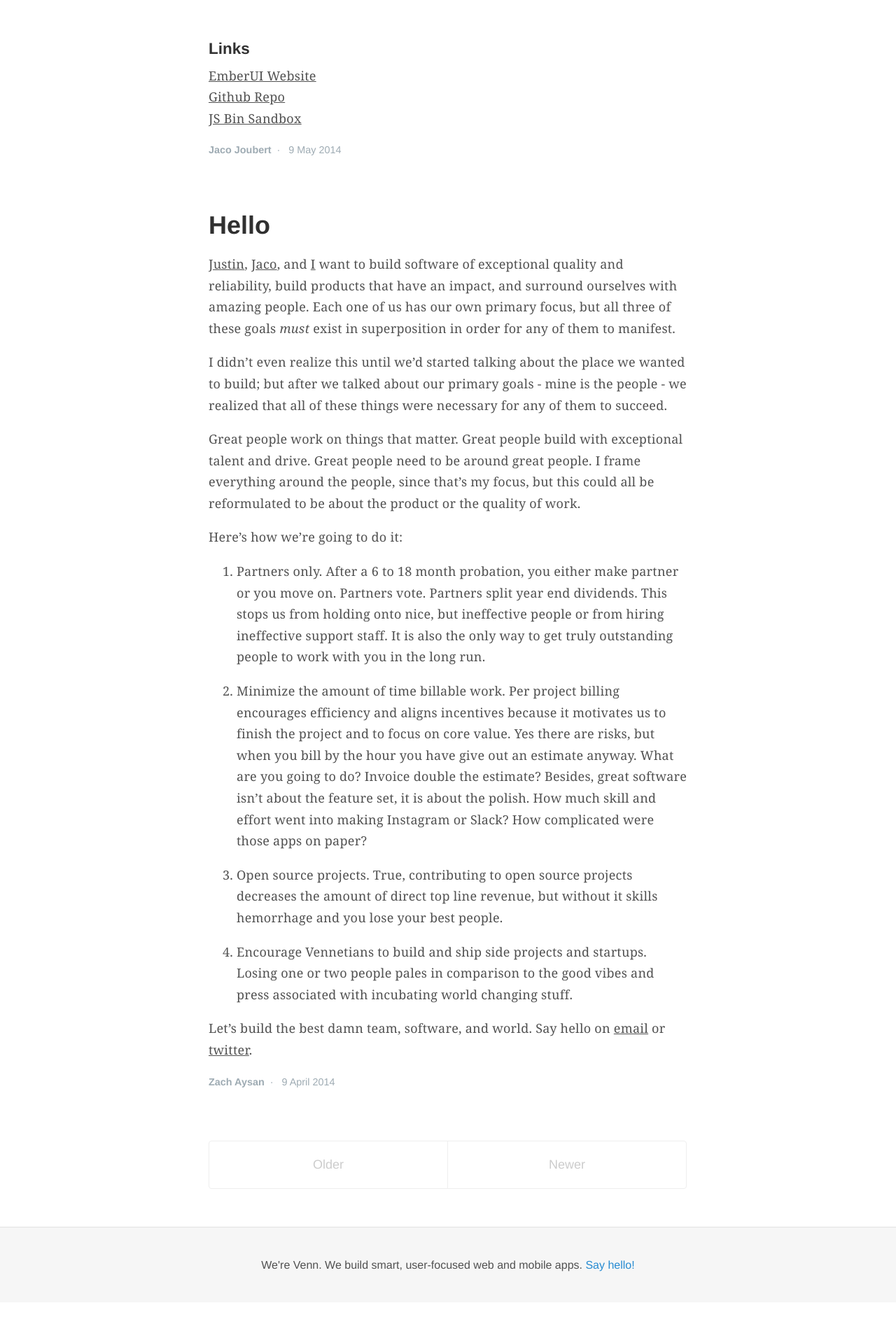
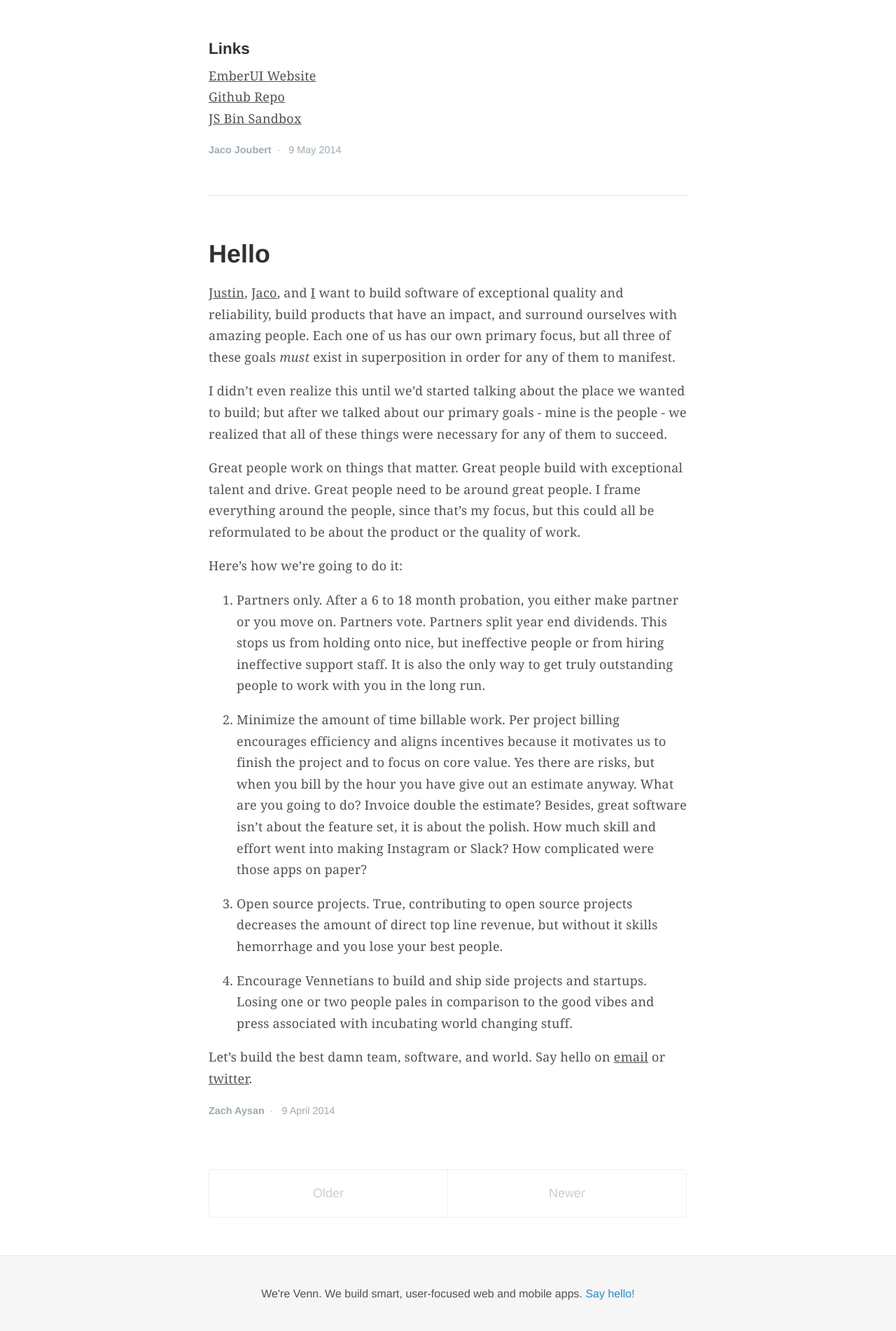
Before and after one commit to venn/blog, a Jekyll site: the page built from index.html, in a window 1280 px wide. Shown: the part 3269-5171 px from the top of the page at 70% size. Built offline with Jekyll 4.4.1, drawn with Linux system fonts in a browser that asks for light colours; Markdown is read by kramdown in place of the engine named in the settings; the list of posts is cut into pages by our own code; before the commit the page ends 5130 px from its top, so only the background shows below that.

Commit message:
add divider line between posts

```diff
--- a/public/css/poole.css
+++ b/public/css/poole.css
@@ -414,6 +414,12 @@ tbody tr:nth-child(odd) th {
   margin-left: -158px;
 }
 
+.post + .post {
+  border-top: solid 1px #e2e2e2;
+  padding-top: 60px;
+  margin-top: -20px;
+}
+
 @media (max-width: 1000px) {
     .post-content .image-wide {
       width: auto;
```
